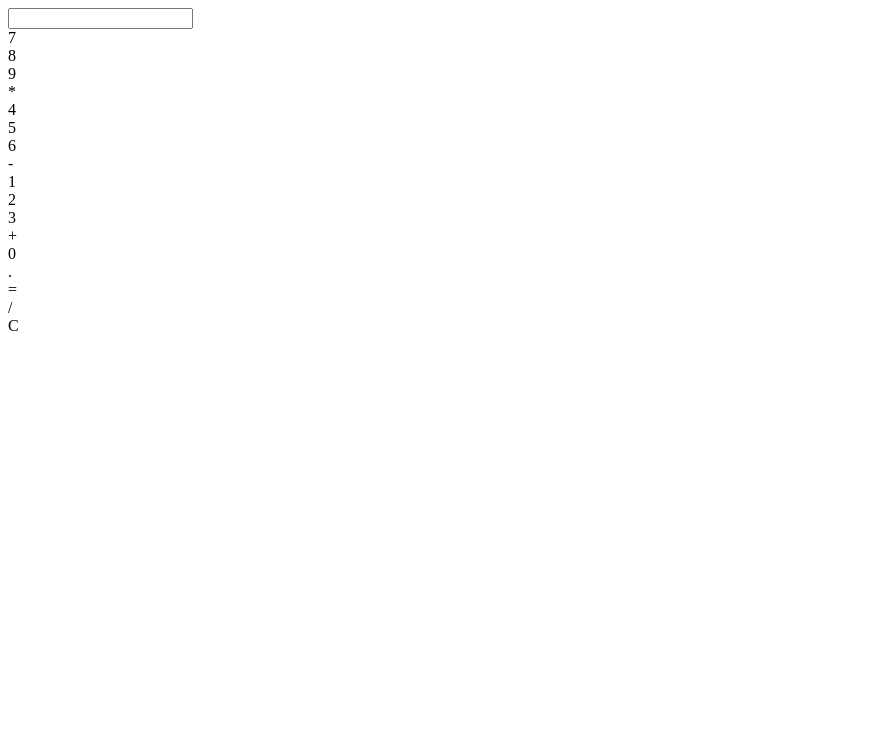
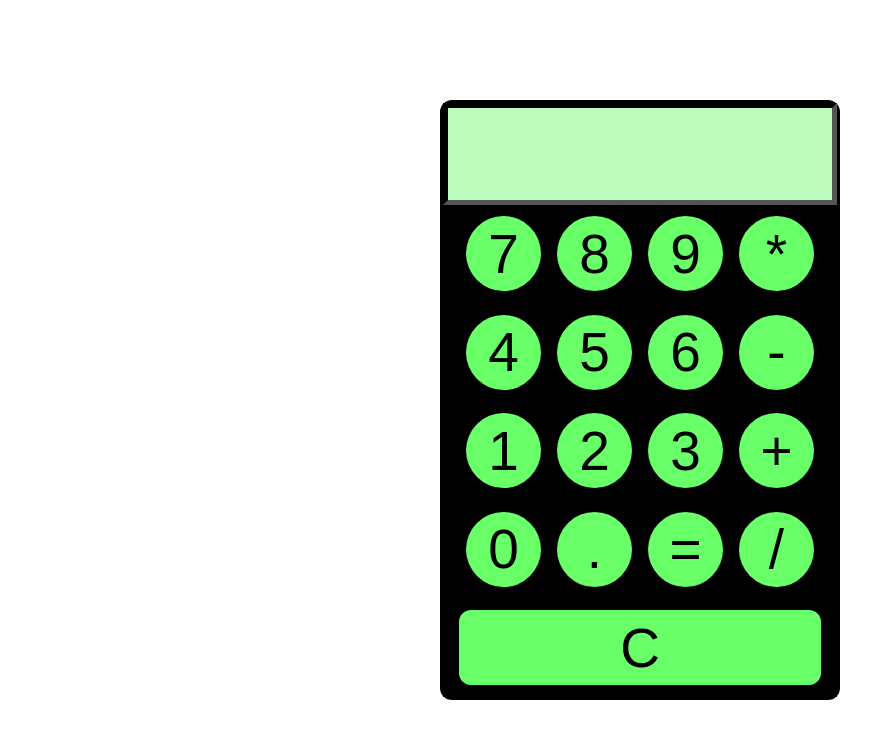
Before and after one commit to saraehutch94/calculator-lab, a plain HTML site: page index.html in a window 1280 px wide. Shown: the whole page, without its empty margins (0-895 px from the left). Drawn offline with nearby package versions, Linux system fonts and the light colour scheme.

Commit message:
added css styling to calculator

```diff
--- a/index.html
+++ b/index.html
@@ -14,8 +14,9 @@
 </head>
 
 <body>
-    <main>
+    <main class="wrapper">
         <input type="text">
+            <section id="buttons">
                 <div data-value = '7' class='button'>7</div>
                 <div data-value = '8' class='button'>8</div>
                 <div data-value = '9' class='button'>9</div>
@@ -33,6 +34,7 @@
                 <div data-value = '=' class='button'>=</div>
                 <div data-value = '/' class='button'>/</div>
                 <div id = 'clear' class='button'>C</div>
+            </section>
     </main>
 </body>
 
--- a/style.css
+++ b/style.css
@@ -0,0 +1,72 @@
+* {
+    box-sizing: border-box;
+    margin: 0;
+}
+
+body {
+    display: flex;
+    flex-direction: column;
+    justify-content: center;
+    align-items: center;
+    font-family: Arial;
+    min-height: 100vh;
+}
+
+.wrapper {
+    border-radius: 12px;
+    border: 3px solid black;
+    display: flex;
+    flex-direction: column;
+    height: 600px;
+    width: 400px;
+}
+
+.wrapper input {
+    width: 100%;
+    height: 120px;
+    font-size: 70px;
+    background-color: rgb(189, 252, 189);
+    color: black;
+    border-color: black;
+    border-width: 5px;
+    text-align: right;
+    outline: none;
+}
+
+#buttons {
+    background-color: black;
+    display: flex;
+    flex-wrap: wrap;
+    justify-content: center;
+    align-items: center;
+    height: 100%;
+    width: 100%;
+}
+
+.button {
+    display: flex;
+    justify-content: center;
+    align-items: center;
+    font-size: 55px;
+    background-color: rgb(104, 255, 104);
+    height: 75px;
+    width: 75px;
+    border-radius: 50%;
+    margin: 8px;
+    color: black;
+}
+
+#clear {
+    width: 92%;
+    height: 75px;
+    display: flex;
+    justify-content: center;
+    align-items: center;
+    font-size: 55px;
+    background-color: rgb(104, 255, 104);
+    border-radius: 12px;
+}
+
+.button:hover, #clear:hover {
+    background-color: rgb(189, 252, 189);
+}
```
Lines whose indentation alone changed are shown as unchanged.
